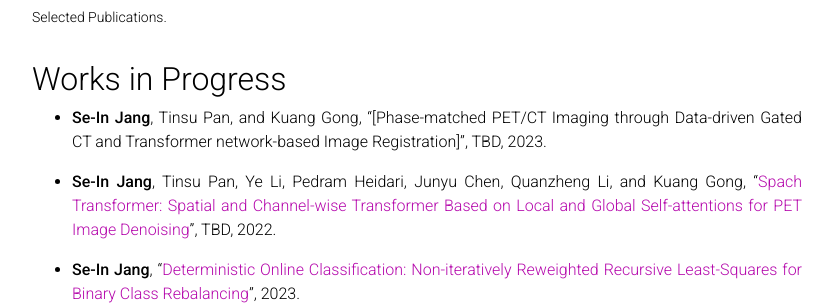
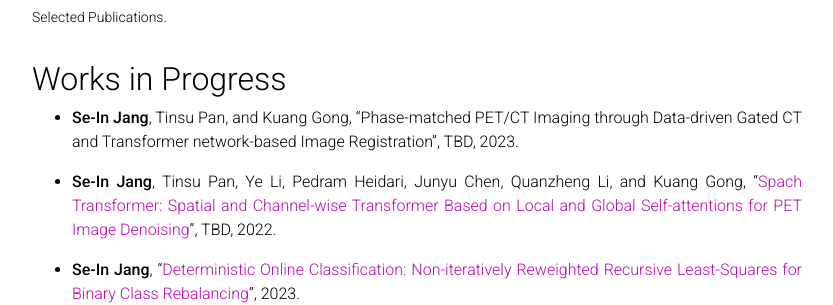
Before and after one commit to sijang/sijang.github.io, a Jekyll site: the page built from _pages/publications.md, in a window 1280 px wide and 900 px high. Shown: the part 153-458 px from the top of the window, without its empty margins (223-1056 px from the left). Built offline with Jekyll 4.4.1, drawn with Linux system fonts in a browser that asks for light colours; nearby versions of some CDN libraries; a style sheet for code colours, icons or effects is not loaded.

```diff
--- a/_pages/publications.md
+++ b/_pages/publications.md
@@ -9,7 +9,7 @@ nav: true
 
 
 ## Works in Progress
-- **Se-In Jang**, Tinsu Pan, and Kuang Gong, "[Phase-matched PET/CT Imaging through Data-driven Gated CT and Transformer network-based Image Registration]", TBD, 2023.
+- **Se-In Jang**, Tinsu Pan, and Kuang Gong, "Phase-matched PET/CT Imaging through Data-driven Gated CT and Transformer network-based Image Registration", TBD, 2023.
 {: style="text-align: justify"}
 
 - **Se-In Jang**, Tinsu Pan, Ye Li, Pedram Heidari, Junyu Chen, Quanzheng Li, and Kuang Gong, "[Spach Transformer: Spatial and Channel-wise Transformer Based on Local and Global Self-attentions for PET Image Denoising](https://arxiv.org/abs/2209.03300){:target="_blank"}", TBD, 2022.
```
